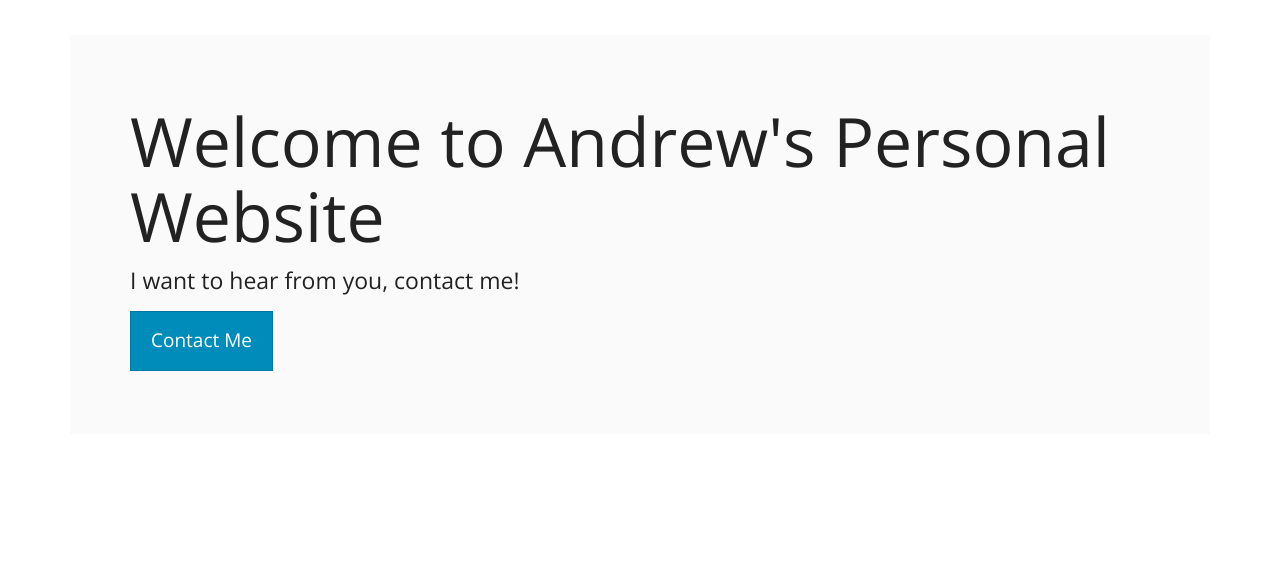
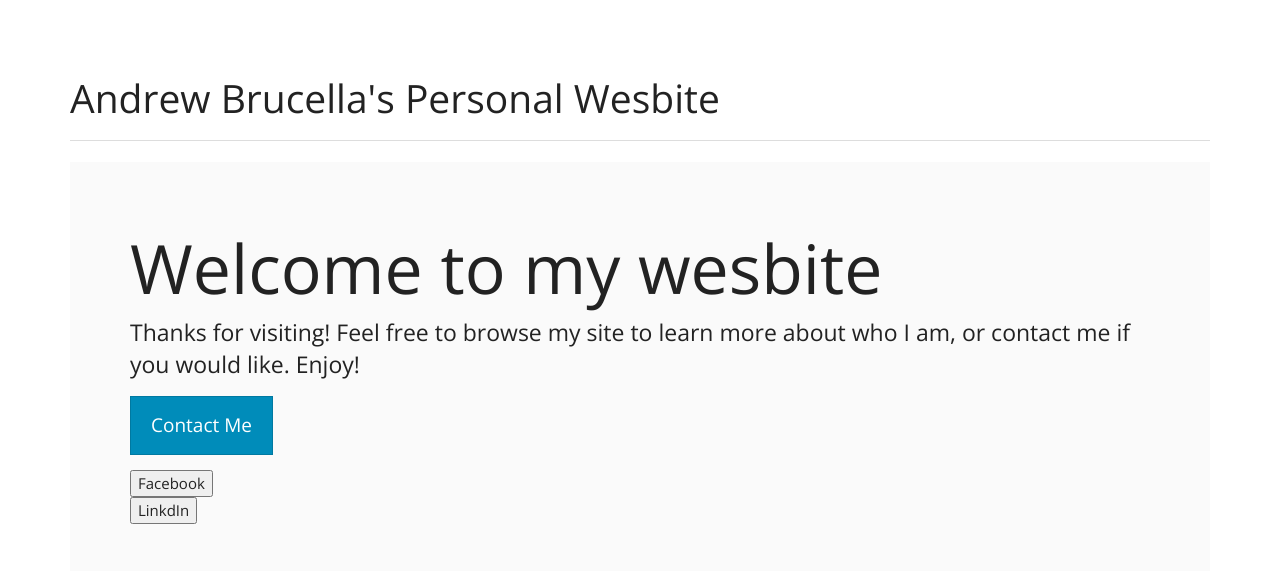
Before and after one commit to brucegoose/midterm, a Django app: page / in a window 1280 px wide. Shown: the part 45-616 px from the top of the page. Run offline with Django 3.2, Linux system fonts and the light colour scheme; some libraries are stand-ins or nearby versions.

Commit message:
Add Facebook and LinkedIn

```diff
--- a/templates/home.html
+++ b/templates/home.html
@@ -1,8 +1,13 @@
 {% extends "base.html" %}
 {% block content %}
+<div class="page-header">
+  <h1>Andrew Brucella's Personal Wesbite</h1>
+</div>
 <div class="jumbotron">
-  <h1>Welcome to Andrew's Personal Website</h1>
-  <p>I want to hear from you, contact me!</p>
+  <h1>Welcome to my wesbite</h1>
+  <p>Thanks for visiting! Feel free to browse my site to learn more about who I am, or contact me if you would like. Enjoy!</p>
   <p><a href="{% url 'question_create' %}" class="btn btn-lg btn-primary">Contact Me</a></p>
+  <form action="https://www.facebook.com/?_rdr=p"> <input type="submit" value="Facebook"> </form>
+  <form action="https://www.linkedin.com/profile/view?id=AAIAABNF32sBOSms9r2SOod2NB0Z4erkisgeUNQ&trk=nav_responsive_tab_profile"> <input type="submit" value="LinkdIn"> </form>
 </div>
 {% endblock %}
--- a/templates/question/question_form.html
+++ b/templates/question/question_form.html
@@ -2,7 +2,7 @@
 {% load bootstrap3 %}
 {% block content %}
 <div class="row">
-  <div class="col-lg-3">
+  <div class="col-lg-7">
     <form method="post" action="">
       {% csrf_token %}
       {% bootstrap_form form %}
```
Also changed, not shown: static/andrew.jpg (added).
